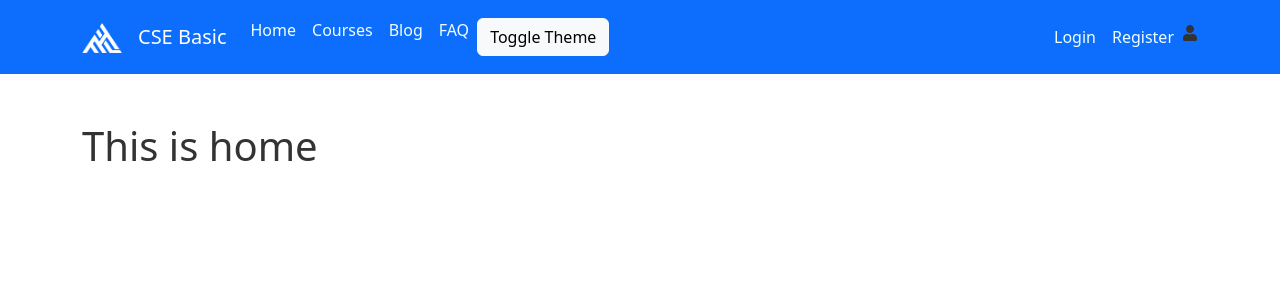
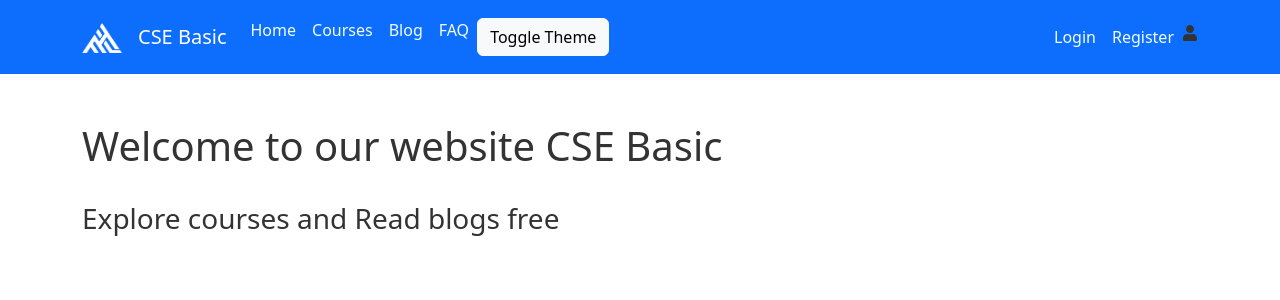
Before and after one commit to Progna-Labony-Roy/CSE-basic-client-side, a React (Create React App) app: page / in a window 1280 px wide. Shown: the top 300 px of the page. Built offline with nearby package versions, Linux system fonts and the light colour scheme; no server answers.

Commit message:
home-page edited

```diff
--- a/src/components/Pages/Home/Home.js
+++ b/src/components/Pages/Home/Home.js
@@ -1,12 +1,12 @@
 import React from "react";
-import Card from "react-bootstrap/Card";
-import Col from "react-bootstrap/Col";
-import Row from "react-bootstrap/Row";
+
 
 const Home = () => {
   return (
-    <div>
-      <h1>This is home</h1>
+    <div className="mx-auto">
+      <h1>Welcome to our website CSE Basic</h1>
+      <br />
+      <h3>Explore courses and Read blogs free</h3>
     </div>
   );
 };
```
